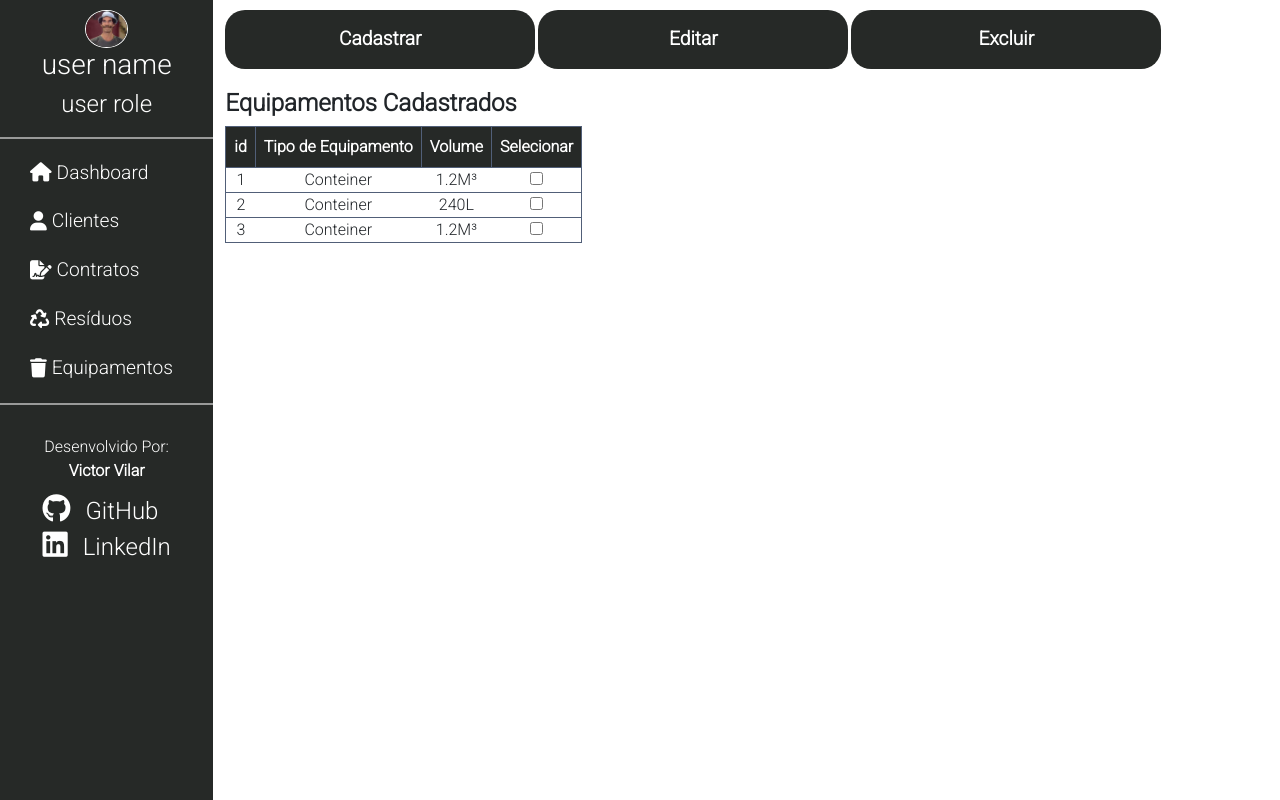
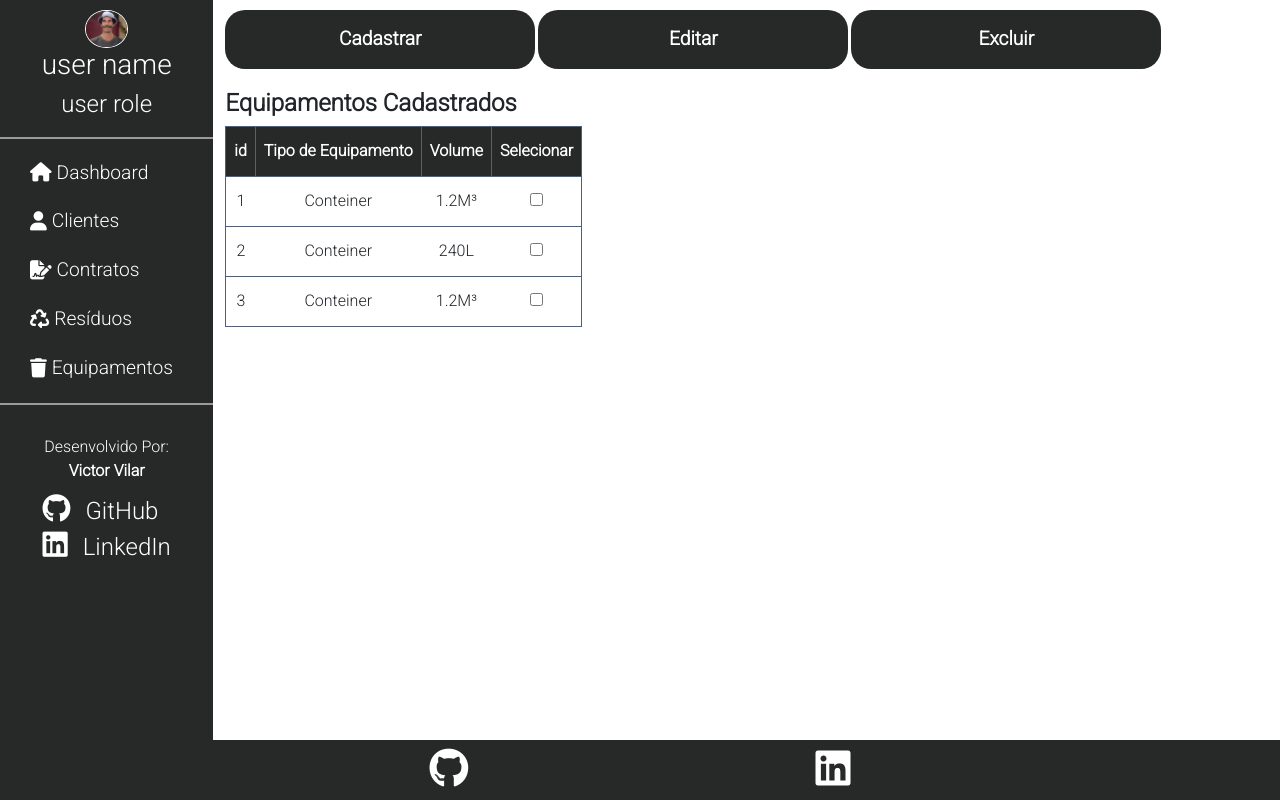
Before and after one commit to victor-vilar/api-springboot-frontend-angular-pa, an Angular app: page /equipamentos in a window 1280 px wide. Built offline with nearby package versions, Linux system fonts and the light colour scheme.

Commit message:
criado footer e colocado links das redes sociais.

```diff
--- a/src/app/app.component.css
+++ b/src/app/app.component.css
@@ -17,9 +17,10 @@
 
 }
 .toggle-button{
-  background-color: var(--azul);
-  color:white;
-  font-weight: bold;
+  background: none;
+  color:var(--azul-claro);
+  font-weight: bolder;
+  font-size: 1.33em;
 }
 .menu{
   max-height: 800px;
@@ -44,7 +45,13 @@
 margin-top: 10px;
 box-sizing: border-box;
 }
-
+.footer{
+  position: absolute;
+  bottom: 0;
+  background-color: var(--cinza-escuro);
+  color:white;
+  width: 100%;
+}
 @media screen and (min-width:576px){
   .menu-button-container{
     display:none;
--- a/src/app/app.component.html
+++ b/src/app/app.component.html
@@ -23,4 +23,7 @@
       <router-outlet></router-outlet>
     </div>
   </div>
+  <div class="footer" [ngStyle]="{display:menuSmall ? 'none':'block'} ">
+    <app-footer></app-footer>
+  </div>
 </div>
--- a/src/app/app.module.ts
+++ b/src/app/app.module.ts
@@ -8,13 +8,15 @@ import { MenuComponent } from './components/menu/menu.component';
 import { NgbModule } from '@ng-bootstrap/ng-bootstrap';
 import { DashboardComponent } from './components/dashboard/dashboard.component';
 import { EquipamentsComponent } from './components/equipaments/equipaments.component';
+import { FooterComponent } from './components/footer/footer.component';
 
 @NgModule({
   declarations: [
     AppComponent,
     MenuComponent,
     DashboardComponent,
-    EquipamentsComponent
+    EquipamentsComponent,
+    FooterComponent
   ],
   imports: [
     BrowserModule,
--- a/src/app/components/equipaments/equipaments.component.css
+++ b/src/app/components/equipaments/equipaments.component.css
@@ -36,7 +36,7 @@ h4{
   color: white;
 
 }
-.equipaments-table th {
-
+.equipaments-table tr {
+  height: 50px;
 
 }
--- /dev/null
+++ b/src/app/components/footer/footer.component.css
@@ -0,0 +1,17 @@
+footer .developer-info-social-media{
+  display: flex;
+  flex-direction: row;
+  justify-content: space-evenly;
+
+}
+
+footer .developer-info-social-card{
+
+  text-decoration: none;
+  font-size: 2.5em;
+}
+
+footer .developer-info-social-card a {
+  text-align: center;
+  color: #FFF;
+}
--- /dev/null
+++ b/src/app/components/footer/footer.component.html
@@ -0,0 +1,16 @@
+<div class="container">
+  <footer>
+    <div class="developer-info">
+
+      <div class="developer-info-social-media">
+
+        <div class="developer-info-social-card">
+          <a href="https://github.com/victor-vilar"><i class="fab fa-github"></i></a>
+        </div>
+        <div class="developer-info-social-card">
+          <a href="https://linkedin.com.br/victorvilar"><i class="fab fa-linkedin"></i></a>
+        </div>
+      </div>
+    </div>
+  </footer>
+</div>
--- /dev/null
+++ b/src/app/components/footer/footer.component.ts
@@ -0,0 +1,15 @@
+import { Component, OnInit } from '@angular/core';
+
+@Component({
+  selector: 'app-footer',
+  templateUrl: './footer.component.html',
+  styleUrls: ['./footer.component.css']
+})
+export class FooterComponent implements OnInit {
+
+  constructor() { }
+
+  ngOnInit(): void {
+  }
+
+}
```
Also changed, not shown: 1 other file (tests, documents, lock files or other folders).
